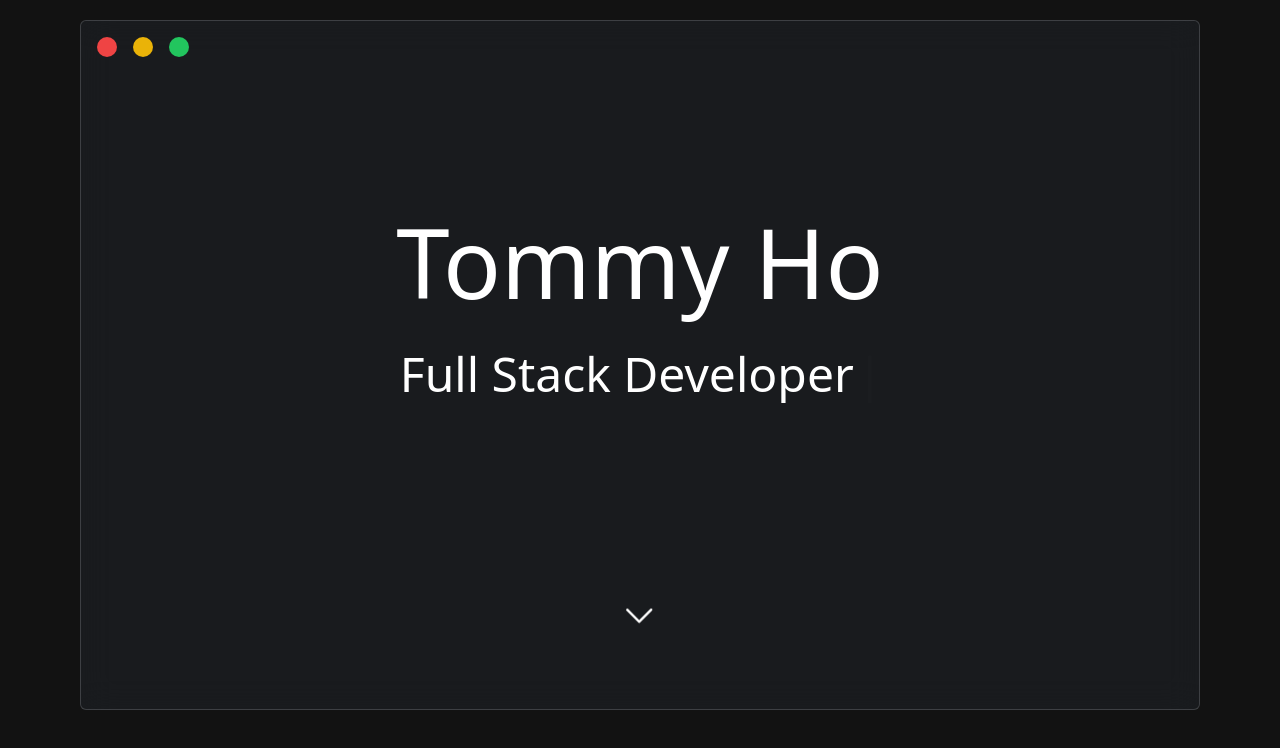
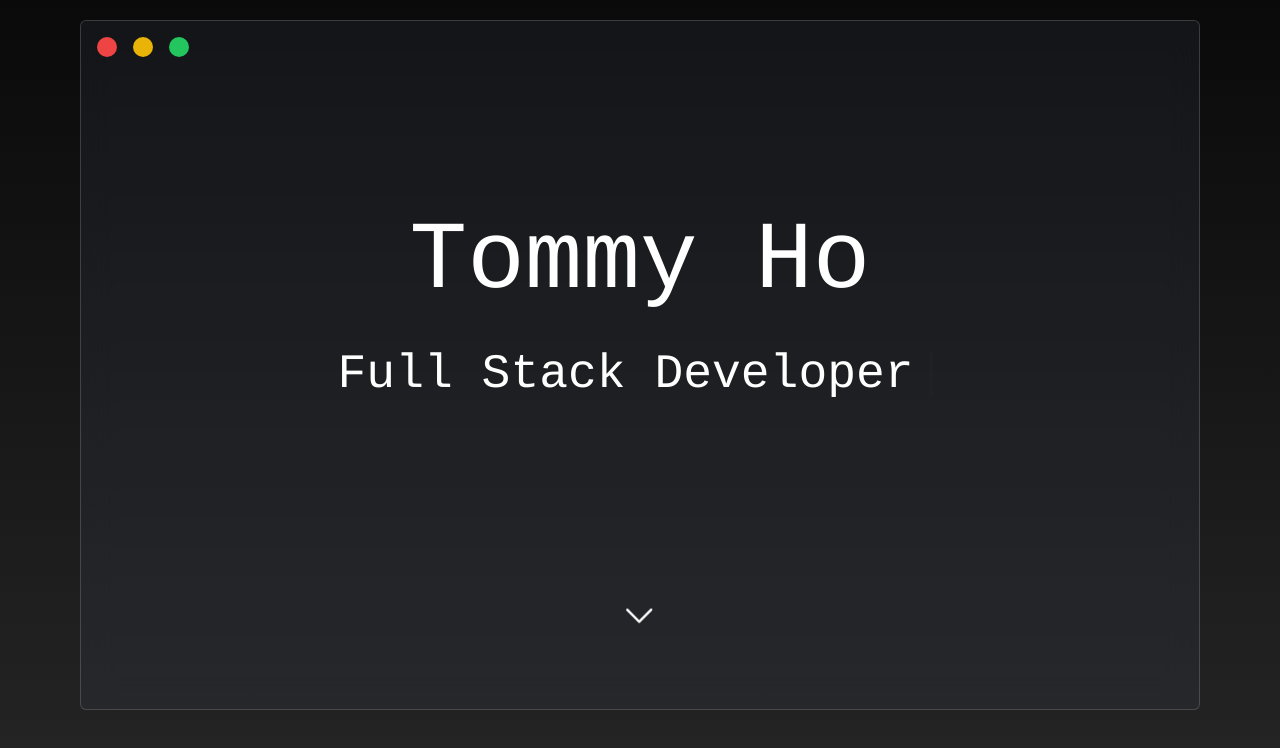
Before and after one commit to thotommy/thotommy.github.io, an Astro site: page / in a window 1280 px wide. Built offline with nearby package versions, Linux system fonts and the light colour scheme; Astro itself is replaced by a stand-in of ours.

Commit message:
Modified background with a gradient.

```diff
--- a/src/layouts/layout.astro
+++ b/src/layouts/layout.astro
@@ -16,8 +16,9 @@ const { showNav } = Astro.props;
     <ViewTransitions></ViewTransitions>
   </head>
   <!--bg-[url('public/images/')] -->
-  <!-- text-white font-courier -->
-  <body class="bg-[#121212] text-white font-courie">
+  <!--bg-[#121212] text-white font-courier -->
+  <!--bg-gradient-to-b from-[#67a7c1] to-[#94af6f] from-purple-600 to-blue-600-->
+  <body class="bg-gradient-to-b from-[#0a0a0a] to-[#262626] min-h-screen md:overflow-hidden text-white font-courier">
     <!--md:border md:border-white md:p-4 -->
     <!--m-0 md:mx-20 md:mt-5 md:h-[calc(100vh-110px)] md:bg-[#1A1C22] -->
     <div class="m-0 md:mx-20 md:mt-5 md:h-[calc(100vh-110px)] md:bg-opacity-20 md:bg-gray-700 md:backdrop-filter md:backdrop-blur-lg md:border md:border-opacity-20 md:border-gray-300 md:rounded-md">
```
